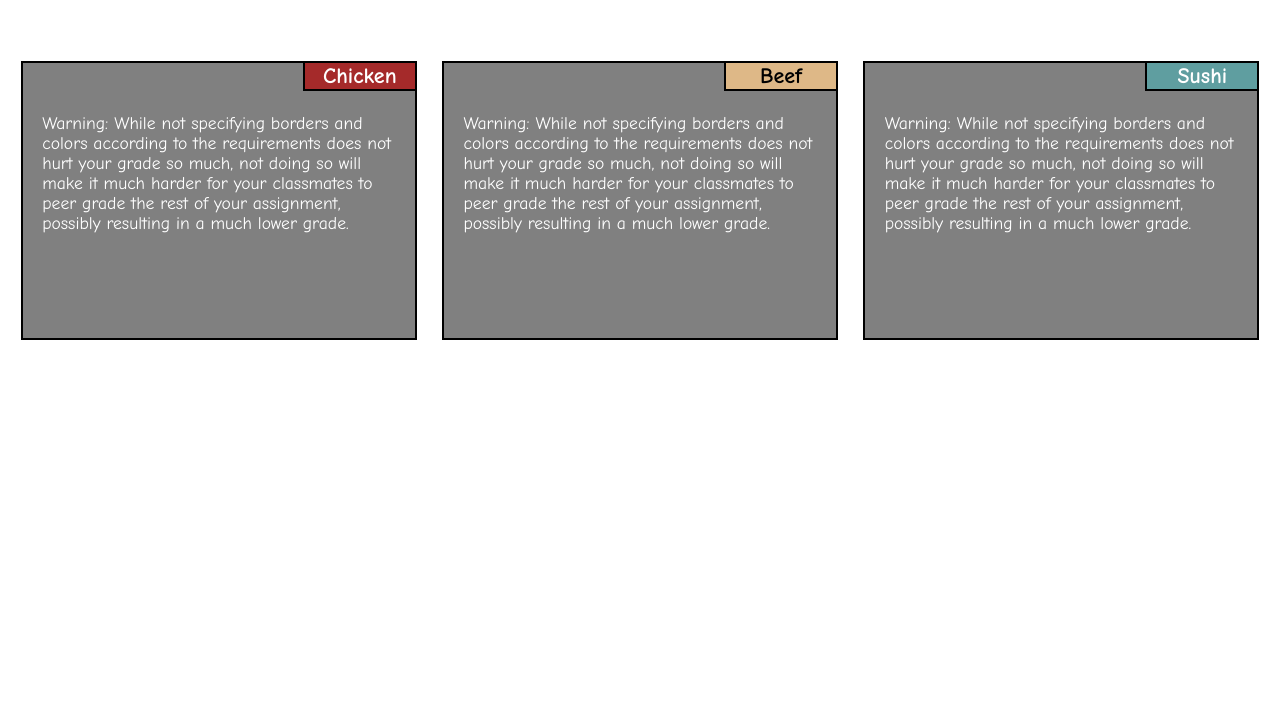
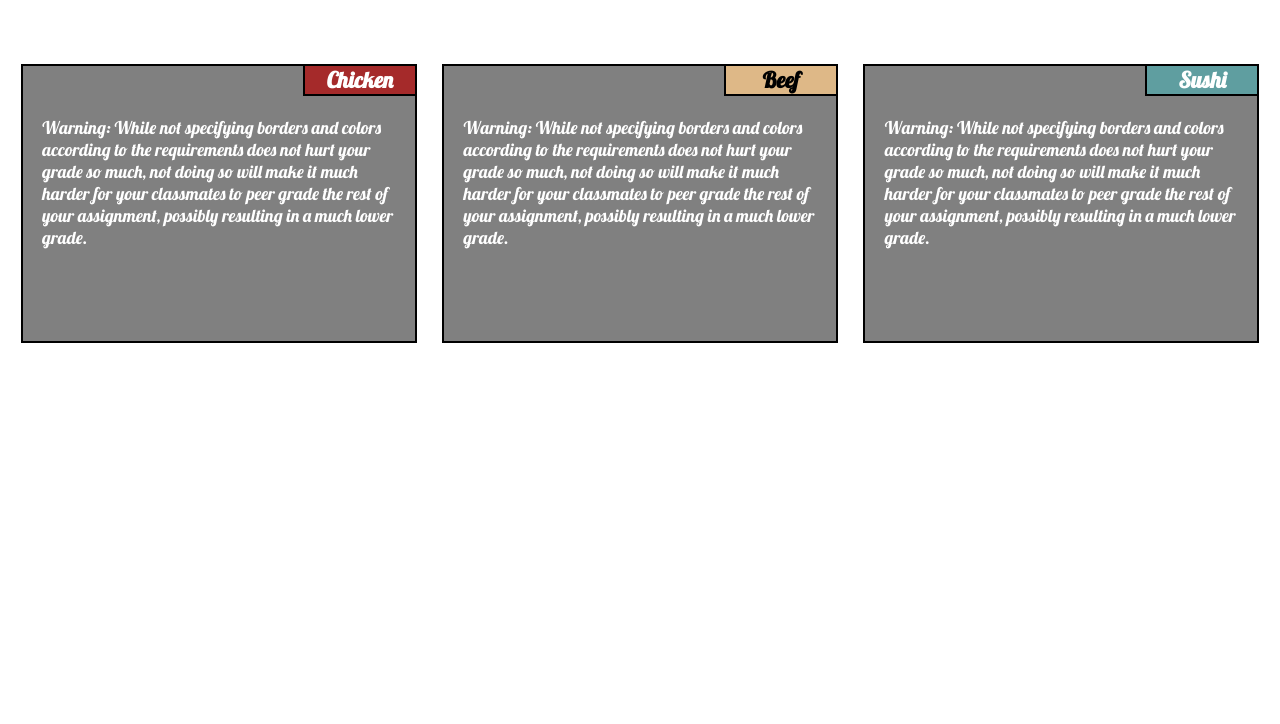
Before and after one commit to goantw/A2, a plain HTML site: page module2-solution/index.html in a window 1280 px wide. Shown: the part 76-800 px from the top of the page. Drawn offline with Linux system fonts and the light colour scheme.

Commit message:
Add files via upload

```diff
--- a/module2-solution/index.html
+++ b/module2-solution/index.html
@@ -5,6 +5,7 @@
     	<meta name="viewport" content="width=device-width, initial-scale=1">
     	<title>Menu</title>
     	<link rel="stylesheet" href="styles.css">
+      <link href="https://fonts.googleapis.com/css?family=Lobster" rel="stylesheet" type="text/css">
     </head>
 
 	<body>
--- a/module2-solution/styles.css
+++ b/module2-solution/styles.css
@@ -1,6 +1,6 @@
 * {
   box-sizing: border-box;
-  font-family: "Comic Sans MS", cursive, sans-serif;
+  font-family: Lobster, cursive, sans-serif;
 }
 
 body{
```
Also changed, not shown: module2-solution/url.txt (added).
